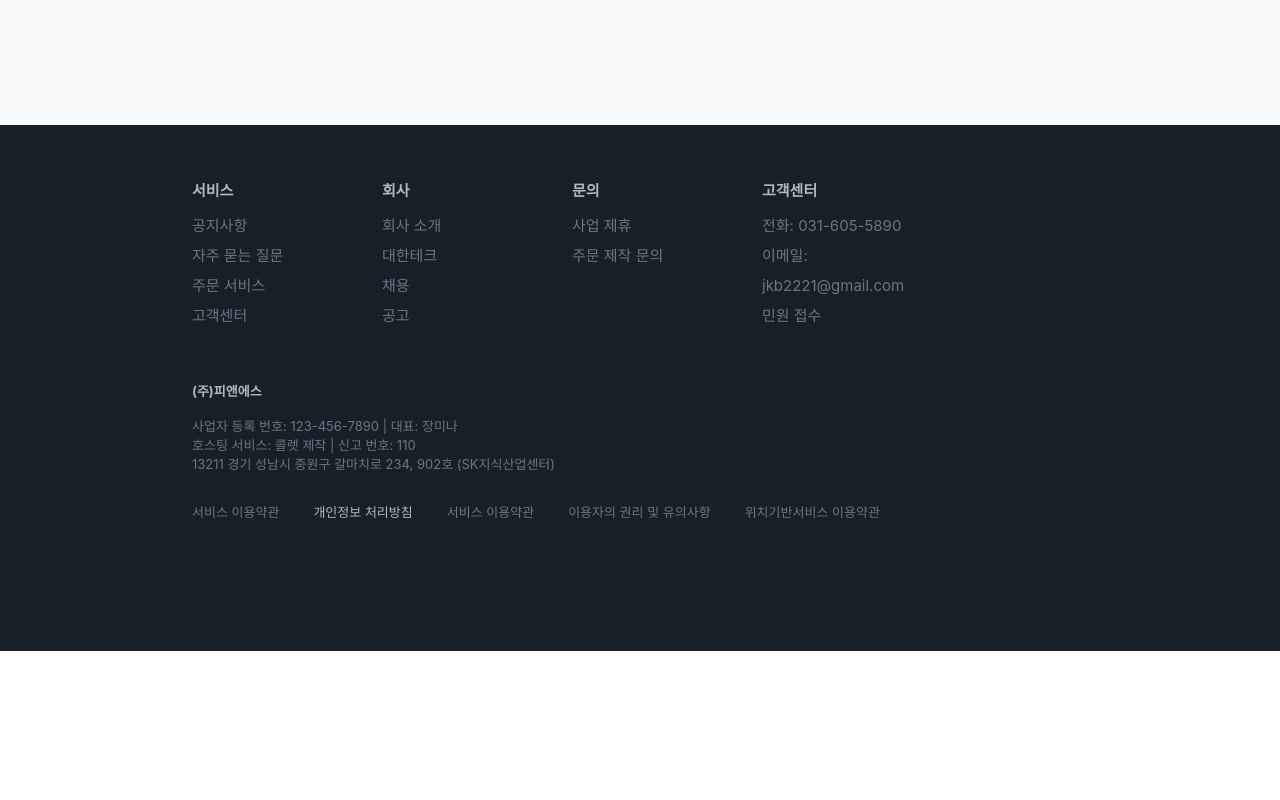
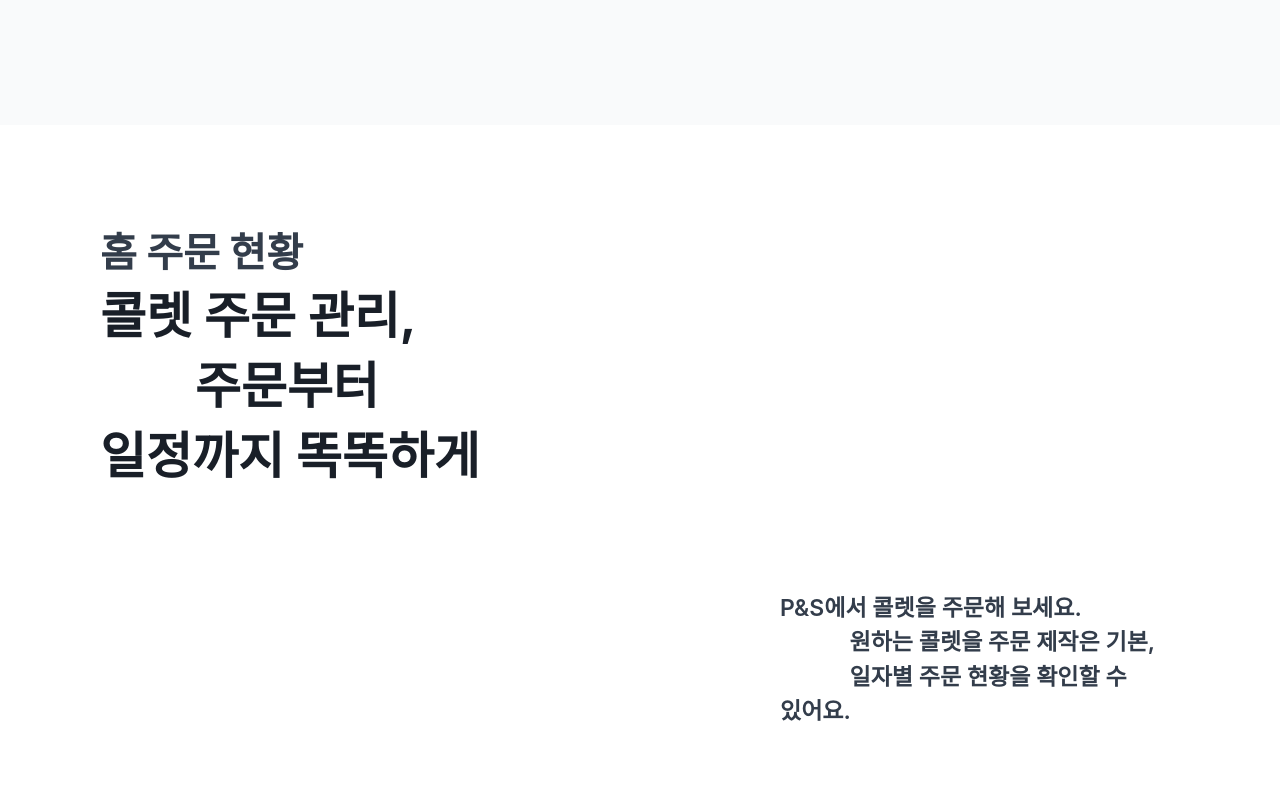
Before and after one commit to kyubumjang/pns-fe, a Next.js app: page / in a window 1280 px wide. Shown: the part 1280-2080 px from the top of the page. Before the commit the page ends 1931 px from the top, so only its background shows below. Built offline with nearby package versions, Linux system fonts and the light colour scheme; a web font is replaced by a local one.

Commit message:
feat: add OrderStatus components

```diff
--- a/src/pages/index.tsx
+++ b/src/pages/index.tsx
@@ -1,12 +1,14 @@
 import type { NextPage } from 'next';
 
 import { Container } from '@/styles/common';
-import Introduce from 'templates/main/Introduce/Introduce';
+import Introduce from '@/templates/main/Introduce/Introduce';
+import OrderStatus from '@/templates/main/OrderStatus/OrderStatus';
 
 const Home: NextPage = () => {
   return (
     <Container>
       <Introduce />
+      <OrderStatus />
     </Container>
   );
 };
--- /dev/null
+++ b/src/templates/main/OrderStatus/OrderStatus.styles.ts
@@ -0,0 +1,18 @@
+import styled from '@emotion/styled';
+
+export const Container = styled('div')({
+  height: '800px',
+});
+
+export const Wrapper = styled('div')({
+  display: 'flex',
+  flexDirection: 'column',
+  padding: '100px',
+  gap: '100px',
+});
+
+export const InfoDescriptionWrapper = styled('div')({
+  display: 'flex',
+  flexDirection: 'column',
+  alignItems: 'flex-end',
+});
--- /dev/null
+++ b/src/templates/main/OrderStatus/OrderStatus.tsx
@@ -0,0 +1,27 @@
+import InfoDescription from '@/components/common/Panel/InfoDescription/InfoDescription';
+import InfoTitle from '@/components/common/Panel/InfoTitle/InfoTitle';
+
+import * as S from './OrderStatus.styles';
+
+const OrderStatus = () => {
+  return (
+    <S.Container>
+      <S.Wrapper>
+        <InfoTitle
+          title='홈 주문 현황'
+          subTitle='콜렛 주문 관리,
+        주문부터 일정까지 똑똑하게'
+        />
+        <S.InfoDescriptionWrapper>
+          <InfoDescription
+            description={`P&S에서 콜렛을 주문해 보세요.
+            원하는 콜렛을 주문 제작은 기본,
+            일자별 주문 현황을 확인할 수 있어요.`}
+          />
+        </S.InfoDescriptionWrapper>
+      </S.Wrapper>
+    </S.Container>
+  );
+};
+
+export default OrderStatus;
```
